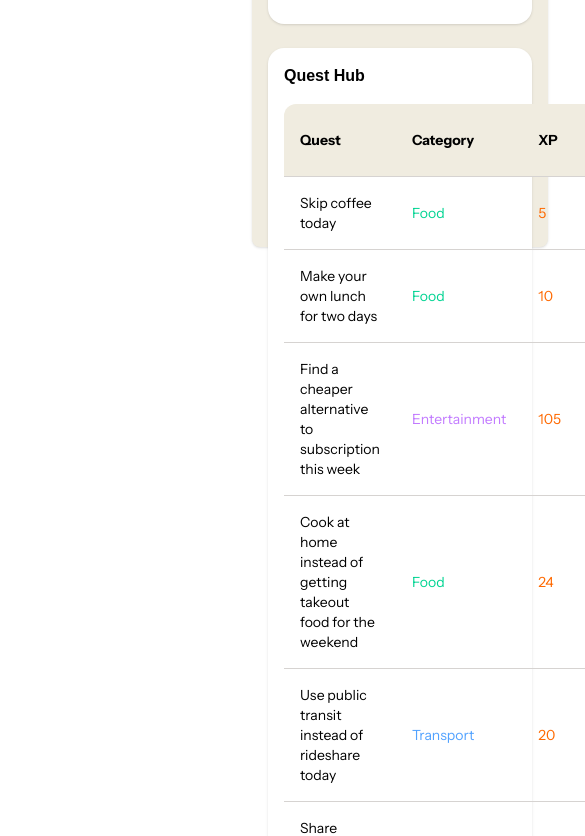
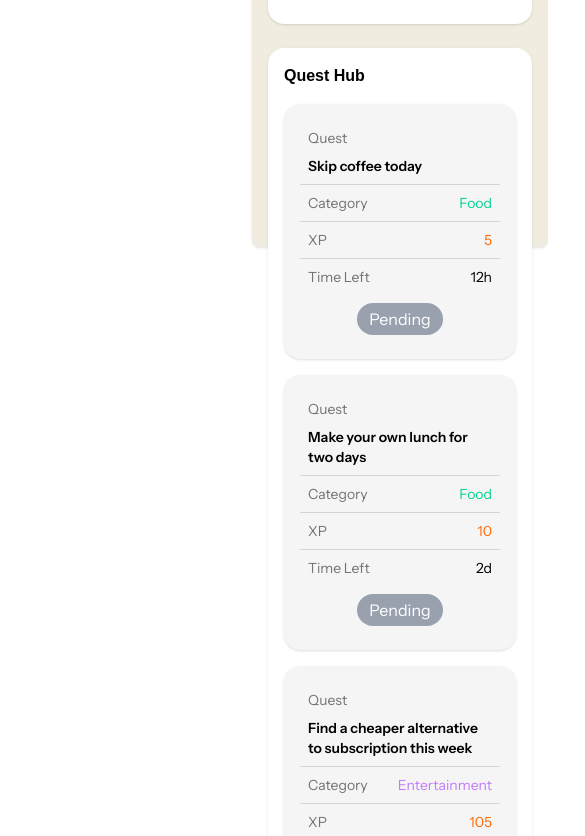
Before and after one commit to samuelngry/Coinly, a React (Vite) app in the folder client/: page /dashboard in a window 390 px wide. Shown: the part 1457-2293 px from the top of the page, 585 px wide, since content can reach past the window. Built offline with nearby package versions, Linux system fonts and the light colour scheme; a web font is replaced by a local one.

Commit message:
feat: add responsive card layout for quests on small screens

```diff
--- a/client/src/components/dashboard/QuestsTable.jsx
+++ b/client/src/components/dashboard/QuestsTable.jsx
@@ -63,7 +63,36 @@ const QuestsTable = () => {
   return (
     <div className='p-4 col-span-12 rounded-2xl bg-white shadow'>
         <h3 className='font-semibold mb-4'>Quest Hub</h3>
-        <table className='w-full table-auto text-sm rounded-xl overflow-hidden'>
+
+        {/* Cards on small screen */}
+        <div className='space-y-4 lg:hidden'>
+            {quests.map((quest, index) => (
+                <div key={index} className='p-4 rounded-2xl shadow bg-neutral-100 flex flex-col'>
+                    <div className='border-b border-stone-300 flex flex-col p-2'>
+                        <span className='text-neutral-500 text-sm'>Quest</span>
+                        <span className='text-sm font-semibold mt-2'>{quest.name || quest.quest}</span>
+                    </div>
+                    <div className='p-2 flex border-b border-stone-300 items-center justify-between'>
+                        <span className='text-neutral-500 text-sm'>Category</span>
+                        <span className={`text-sm ${categoryColors[quest.category]}`}>{quest.category}</span>
+                    </div>
+                    <div className='p-2 flex border-b border-stone-300 items-center justify-between'>
+                        <span className='text-neutral-500 text-sm'>XP</span>
+                        <span className='text-orange-500 text-sm'>{quest.xp}</span>
+                    </div>
+                    <div className='p-2 flex items-center justify-between'>
+                        <span className='text-neutral-500 text-sm'>Time Left</span>
+                        <span className='text-sm'>{quest.timeLeft}</span>
+                    </div>
+                    <div className='p-2 flex justify-center'>
+                        <span className={`text-center px-3 py-1 text-white rounded-full ${statusColors[quest.status]}`}>{quest.status}</span>
+                    </div>
+                </div>
+            ))}
+        </div>
+
+        {/* Table on medium+ screens*/}
+        <table className='hidden w-full md:table text-sm rounded-xl overflow-hidden table-fixed'>
             <thead>
                 <tr style={{ backgroundColor: 'var(--old-lace)' }} className='text-left'>
                     <th className='p-4'>Quest</th>
```
